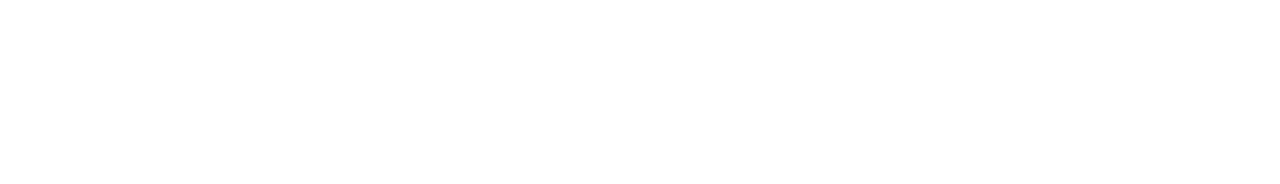
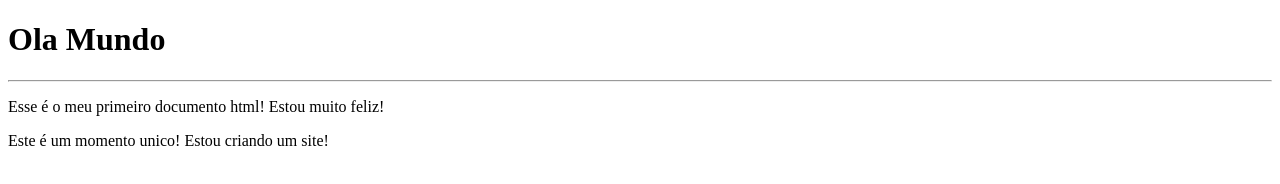
Before and after one commit to LucasdCandido/Estudo-de-Pyhton, a plain HTML site: page Exercicios/Guanabara Estudos/HTML Modulo 1 de 5/ex001/ex001.html in a window 1280 px wide. Drawn offline with Linux system fonts and the light colour scheme.

Commit message:
correções

```diff
--- a/Exercicios/Guanabara Estudos/HTML Modulo 1 de 5/ex001.html
+++ b/Exercicios/Guanabara Estudos/HTML Modulo 1 de 5/ex001/ex001.html
@@ -4,9 +4,12 @@
     <meta charset="UTF-8">
     <meta http-equiv="X-UA-Compatible" content="IE=edge">
     <meta name="viewport" content="width=device-width, initial-scale=1.0">
-    <title>Document</title>
+    <title>Meu primeiro exercicio</title>
 </head>
 <body>
-
+    <h1>Ola Mundo</h1>
+    <hr>
+    <p>Esse é o meu primeiro documento html! Estou muito feliz!</p>
+    <p>Este é um momento unico! Estou criando um site!</p>
 </body>
 </html>
```
Also changed, not shown: Exercicios/Guanabara Estudos/HTML Modulo 1 de 5/ex002/ex002.html (added).
